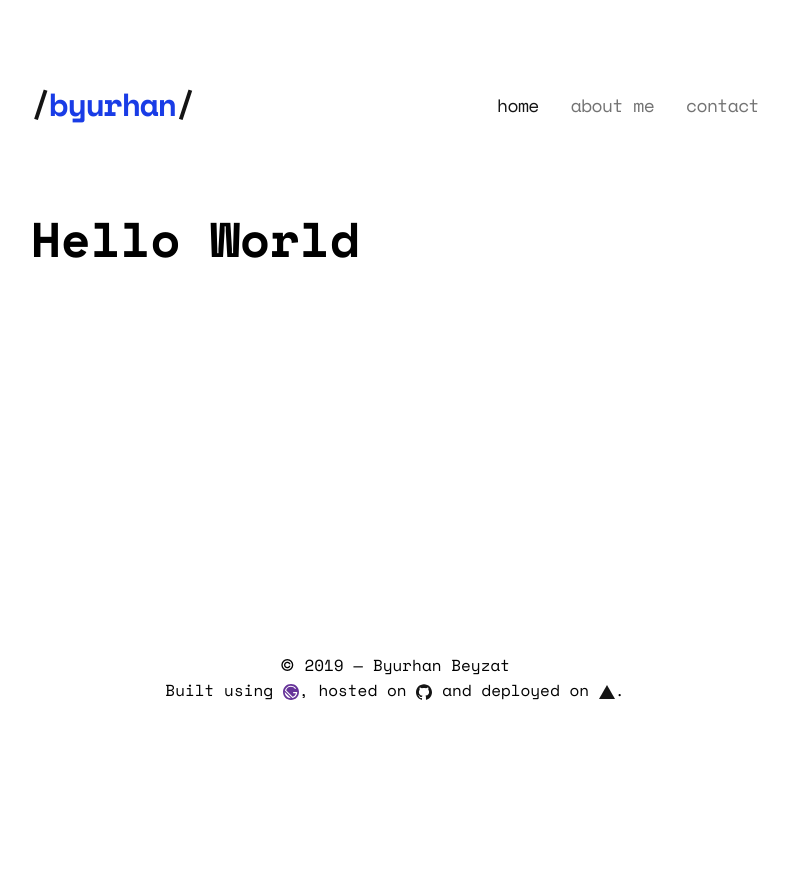
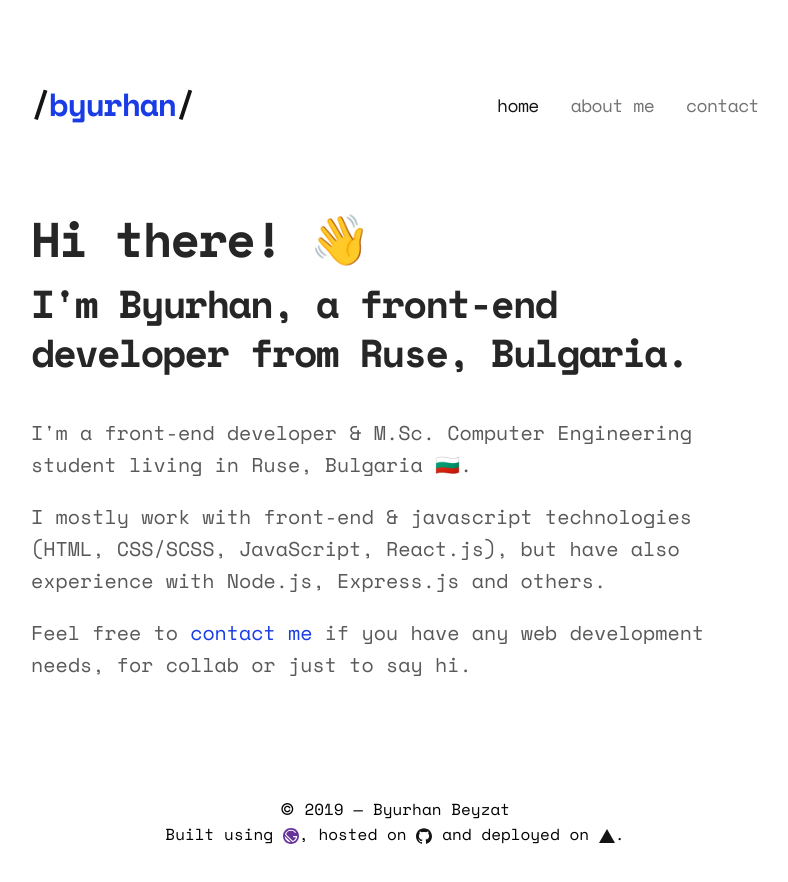
Before and after one commit to byurhannurula/byurhannurula-com, a Gatsby site: page / in a window 1280 px wide. Shown: the whole page, without its empty margins (245-1033 px from the left). Before the commit the page ends 800 px from the top, so only its background shows below. Built offline with nearby package versions, Linux system fonts and the light colour scheme; Gatsby itself is replaced by a stand-in of ours.

Commit message:
Added homepage and blank page for the rest for now

```diff
--- /dev/null
+++ b/src/components/sections/home/index.jsx
@@ -0,0 +1,42 @@
+import React from 'react'
+
+import { Link } from 'styles/common'
+import { Heading, Title, Text } from './styles'
+
+const Home = () => (
+  <>
+    <Heading>
+      Hi there!{' '}
+      <span role="img" aria-label="Hi">
+        👋
+      </span>
+    </Heading>
+    <Title>I&apos;m Byurhan, a front-end developer from Ruse, Bulgaria.</Title>
+    <Text>
+      I&apos;m a front-end developer &amp; M.Sc. Computer Engineering student
+      living in Ruse, Bulgaria{' '}
+      <span role="img" aria-label="Bulgaria">
+        🇧🇬
+      </span>
+      .
+    </Text>
+    <Text>
+      I mostly work with front-end &amp; javascript technologies (HTML,
+      CSS&#47;SCSS, JavaScript, React.js), but have also experience with
+      Node.js, Express.js and others.
+    </Text>
+    <Text>
+      Feel free to{' '}
+      <Link
+        target="blank"
+        rel="noopener noreferrer"
+        href="mailto:byurhanbeyzat@gmail.com"
+      >
+        contact me
+      </Link>{' '}
+      if you have any web development needs, for collab or just to say hi.
+    </Text>
+  </>
+)
+
+export { Home }
--- /dev/null
+++ b/src/components/sections/home/styles.js
@@ -0,0 +1,18 @@
+import styled from 'styled-components'
+
+export const Heading = styled.h1`
+  letter-spacing: -2px;
+  color: var(--grey700);
+  margin-bottom: var(--space-xxs);
+`
+
+export const Title = styled.h2`
+  letter-spacing: -2px;
+  color: var(--grey700);
+  margin-bottom: var(--space-md);
+`
+
+export const Text = styled.p`
+  margin-top: 0;
+  color: var(--grey500);
+`
--- /dev/null
+++ b/src/components/sections/index.js
@@ -0,0 +1 @@
+export * from './home'
--- a/src/pages/index.js
+++ b/src/pages/index.js
@@ -1,10 +1,11 @@
 import React from 'react'
 
 import Layout from 'components/layout'
+import { Home } from 'components/sections'
 
 const IndexPage = () => (
   <Layout>
-    <h1>Hello World</h1>
+    <Home />
   </Layout>
 )
 
```
Also changed, not shown: src/pages/about.js (added, +11 -0 lines), src/pages/contact.js (added, +11 -0 lines).
